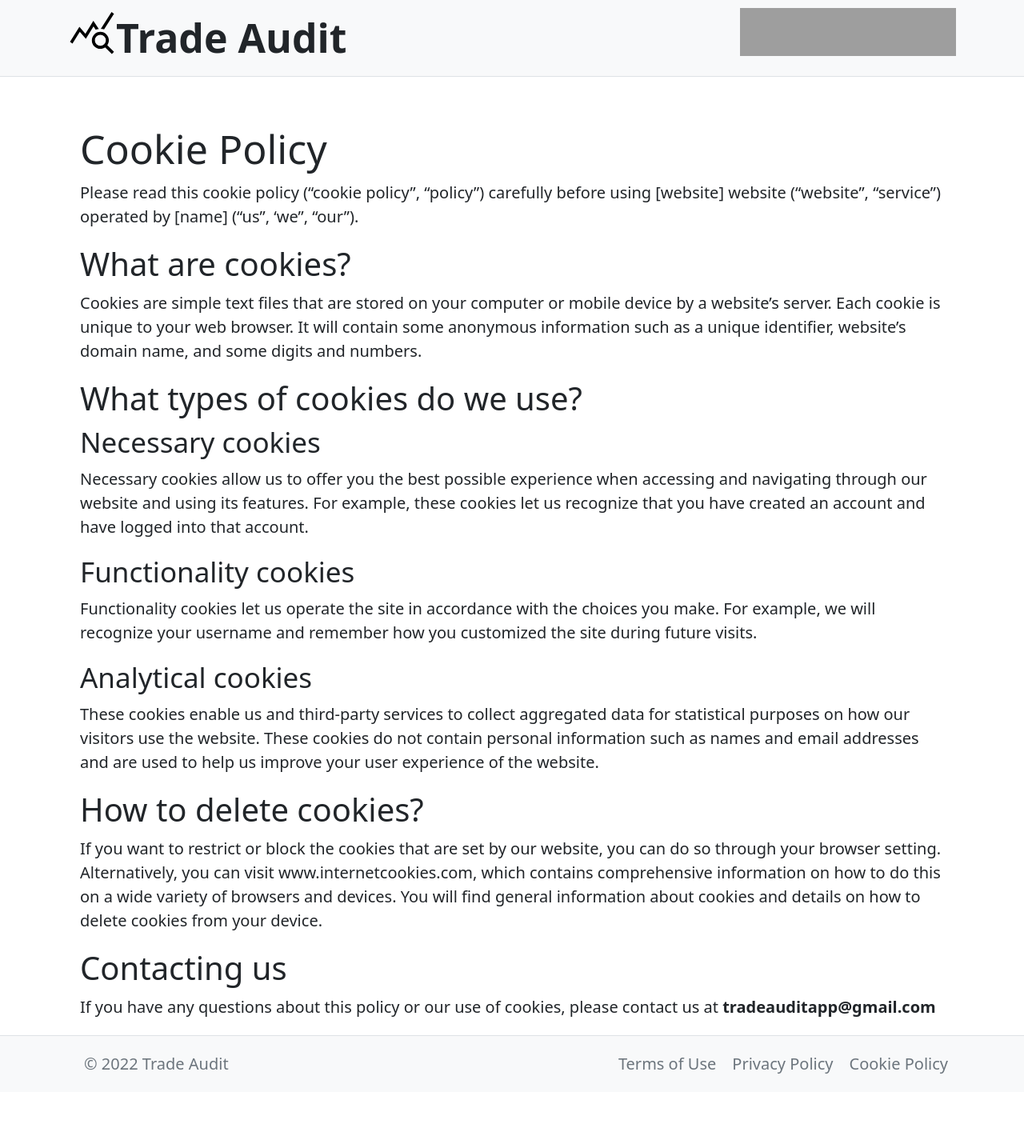
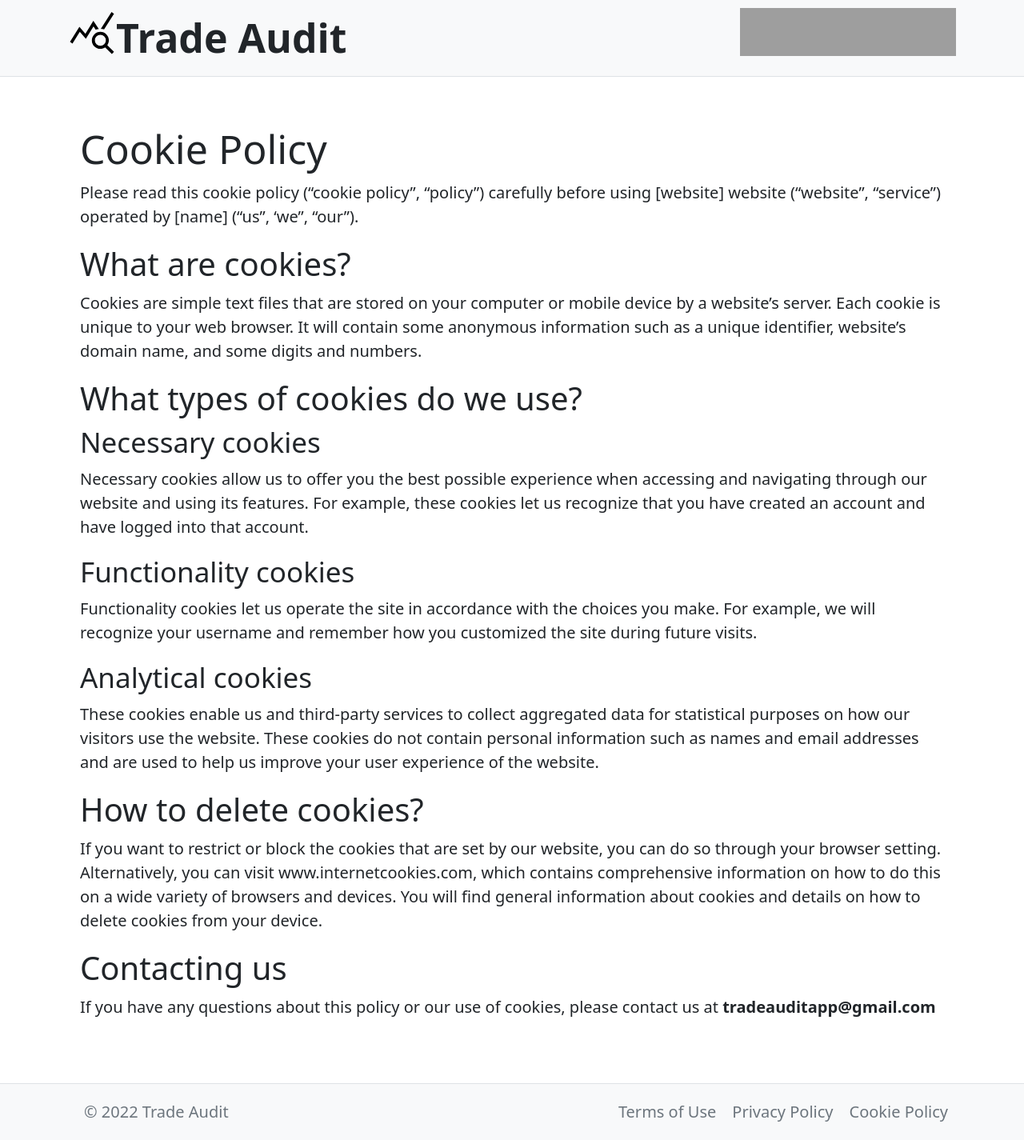
Before and after one commit to stevenrskelton/tradeaudit.app, a Jekyll site: the page built from cookie-policy.md, in a window 1280 px wide. Shown: the whole page at 80% size. Built offline with Jekyll 4.4.1, drawn with Linux system fonts in a browser that asks for light colours; before the commit the page ends 1365 px from its top, so only the background shows below that; grey boxes are pictures that could not be loaded.

Commit message:
Update empty.html

```diff
--- a/_layouts/empty.html
+++ b/_layouts/empty.html
@@ -20,7 +20,7 @@
     </nav>
   </header>
 
-  <main class="container-xl g-5 mt-5 flex-shrink-0">
+  <main class="container-xl g-5 my-5 flex-shrink-0">
     {{ content }}
   </main>
 
```
